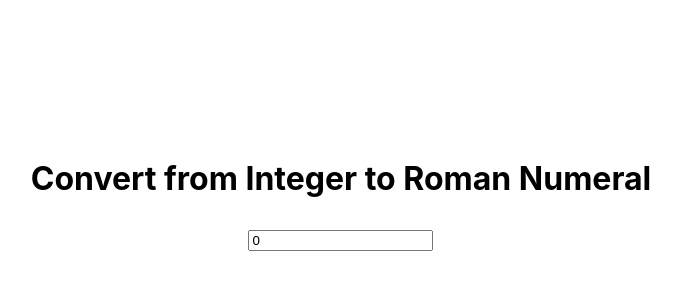
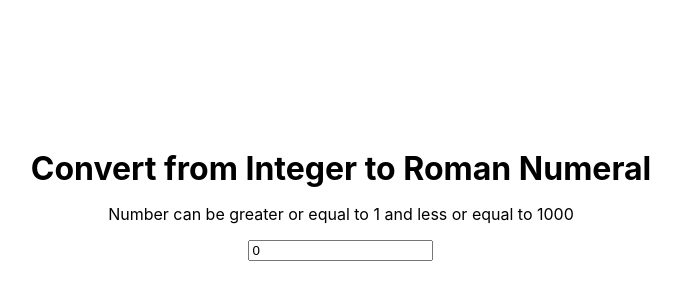
Before and after one commit to DamirRND/with-jest-app, a Next.js app: page / in a window 1280 px wide. Shown: the part 194-494 px from the top of the page, without its empty margins (299-980 px from the left). Built offline with nearby package versions, Linux system fonts and the light colour scheme.

Commit message:
Update useEffect to check for edge case (number <1 || number > 1000).

```diff
--- a/pages/index.tsx
+++ b/pages/index.tsx
@@ -11,8 +11,12 @@ export default function Home() {
     }
 
     useEffect(() => {
-        if (numberInput === 1) {
-            setRomanOutput("I");
+        if(numberInput < 1 || numberInput > 1000) {
+            setRomanOutput("Number can be greater or equal to 1 and less or equal to 1000");
+        }else {
+            if (numberInput === 1) {
+                setRomanOutput("I");
+            }
         }
     }, [numberInput])
 
```
